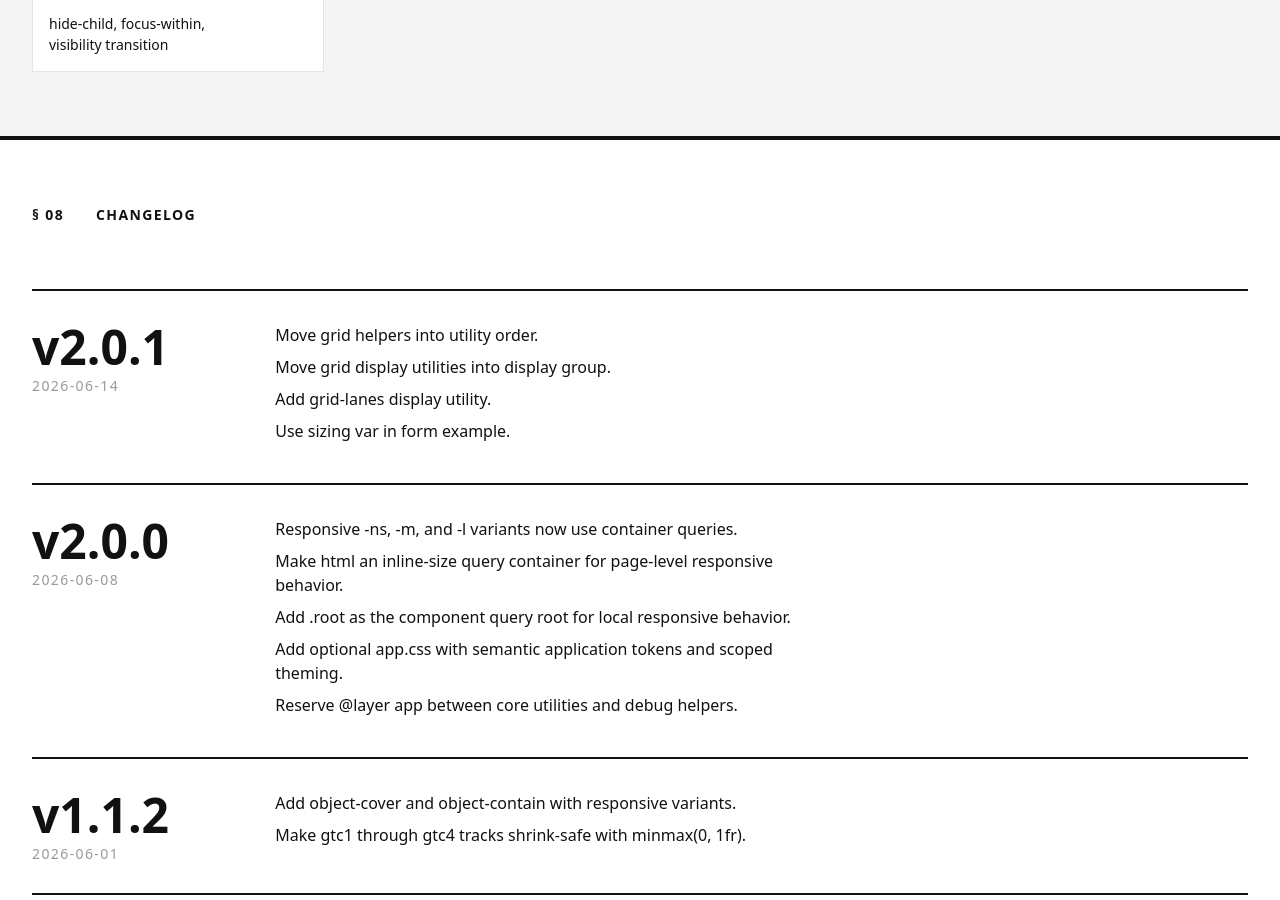
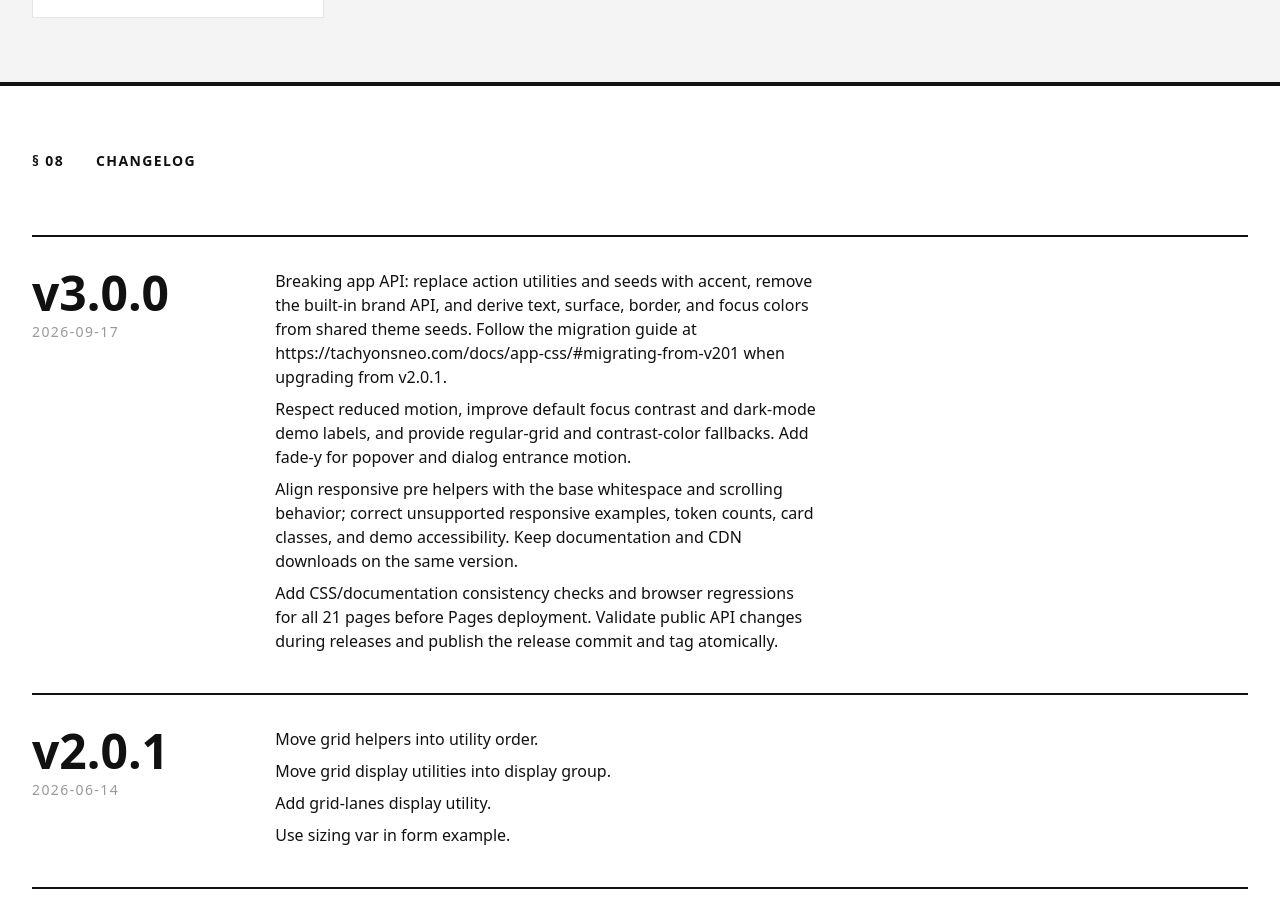
Before and after one commit to gobijan/tachyons-neo, a Jekyll site: the page built from index.html, in a window 1280 px wide and 900 px high, scrolled down 6144 px. Built offline with Jekyll 4.4.1, drawn with Linux system fonts in a browser that asks for light colours; some of the changed text lies outside the part shown.

Commit message:
Release v3.0.0

```diff
--- a/_config.yml
+++ b/_config.yml
@@ -6,8 +6,8 @@ repository: gobijan/tachyons-neo
 github_url: "https://github.com/gobijan/tachyons-neo"
 upstream_url: "https://tachyons.io"
 # Latest release; cdn_ref identifies the files described by this documentation.
-version: "2.0.1"
-cdn_ref: "main"
+version: "3.0.0"
+cdn_ref: "v3.0.0"
 lang: en
 
 markdown: kramdown
--- a/_data/releases.yml
+++ b/_data/releases.yml
@@ -1,3 +1,14 @@
+- version: "v3.0.0"
+  date: "2026-09-17"
+  notes:
+    - >-
+      Breaking app API: replace action utilities and seeds with accent, remove the built-in brand API, and derive text, surface, border, and focus colors from shared theme seeds. Follow the migration guide at https://tachyonsneo.com/docs/app-css/#migrating-from-v201 when upgrading from v2.0.1.
+    - >-
+      Respect reduced motion, improve default focus contrast and dark-mode demo labels, and provide regular-grid and contrast-color fallbacks. Add fade-y for popover and dialog entrance motion.
+    - >-
+      Align responsive pre helpers with the base whitespace and scrolling behavior; correct unsupported responsive examples, token counts, card classes, and demo accessibility. Keep documentation and CDN downloads on the same version.
+    - >-
+      Add CSS/documentation consistency checks and browser regressions for all 21 pages before Pages deployment. Validate public API changes during releases and publish the release commit and tag atomically.
 - version: "v2.0.1"
   date: "2026-06-14"
   notes:
--- a/tachyons.css
+++ b/tachyons.css
@@ -1,4 +1,4 @@
-/*! TACHYONS NEO v2.0.1+dev | Screen Island edition https://github.com/gobijan/tachyons-neo | http://tachyons.io */
+/*! TACHYONS NEO v3.0.0 | Screen Island edition https://github.com/gobijan/tachyons-neo | http://tachyons.io */
 
 /*
 Patches by Screen Island:
```
Also changed, not shown: README.md.
